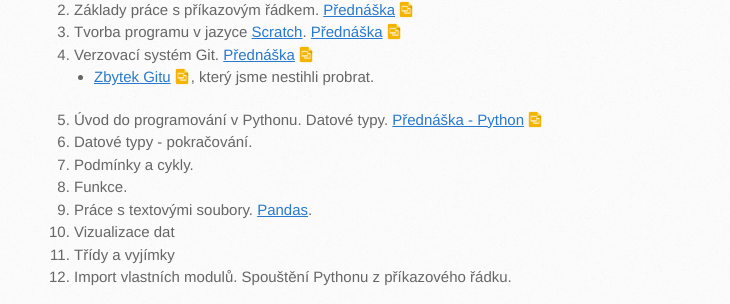
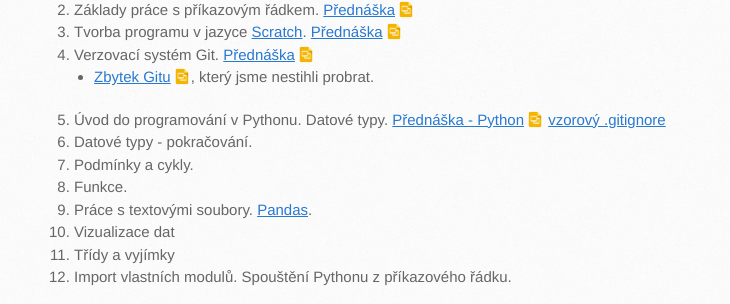
Before and after one commit to anastazie/intro_python_biol, a Jekyll site: the page built from index.md, in a window 1280 px wide and 900 px high, scrolled down 957 px. Shown: the part 149-453 px from the top of the window, without its empty margins (99-829 px from the left). Built offline with Jekyll 4.4.1, drawn with Linux system fonts in a browser that asks for light colours; our own code applies the rules of GitHub Pages for plain Markdown files.

Commit message:
Update index.md

```diff
--- a/index.md
+++ b/index.md
@@ -24,7 +24,7 @@ Každé úterý 17:20 - 18:50, učebna B311, Viničná 7, 3. patro.
 1. Tvorba programu v jazyce [Scratch](https://scratch.mit.edu/). <a href="https://docs.google.com/presentation/d/1TgJmOyh2PVyplmLBBqDdtGdVHIAVERW0Fc4NCS0DXHU/edit?usp=sharing" class="presentation">Přednáška</a>
 1. Verzovací systém Git. <a href="https://docs.google.com/presentation/d/1K1UCmaqndPBE1JLNYhMXLCSrQ6BlvZXPRXOhnnaXJiA/edit?usp=sharing" class="presentation">Přednáška</a>
     - <a class="presentation" href="https://docs.google.com/presentation/d/1PsztDU7QlSv7GuEo5TPdeErJj_hfsT1ePuRZEdxa-LU/edit?usp=sharing">Zbytek Gitu</a>, který jsme nestihli probrat.
-1. Úvod do programování v Pythonu. Datové typy. <a href="https://docs.google.com/presentation/d/1tpIs8oe69o9CD0boQ27DTI9hs5dP97WblaL8hMqU2TA/edit?usp=sharing" class="presentation">Přednáška - Python</a>
+1. Úvod do programování v Pythonu. Datové typy. <a href="https://docs.google.com/presentation/d/1tpIs8oe69o9CD0boQ27DTI9hs5dP97WblaL8hMqU2TA/edit?usp=sharing" class="presentation">Přednáška - Python</a> [vzorový .gitignore](https://github.com/intro-python-biol-2017/test/blob/master/.gitignore)
 1. Datové typy - pokračování.
 1. Podmínky a cykly.
 1. Funkce.
```
